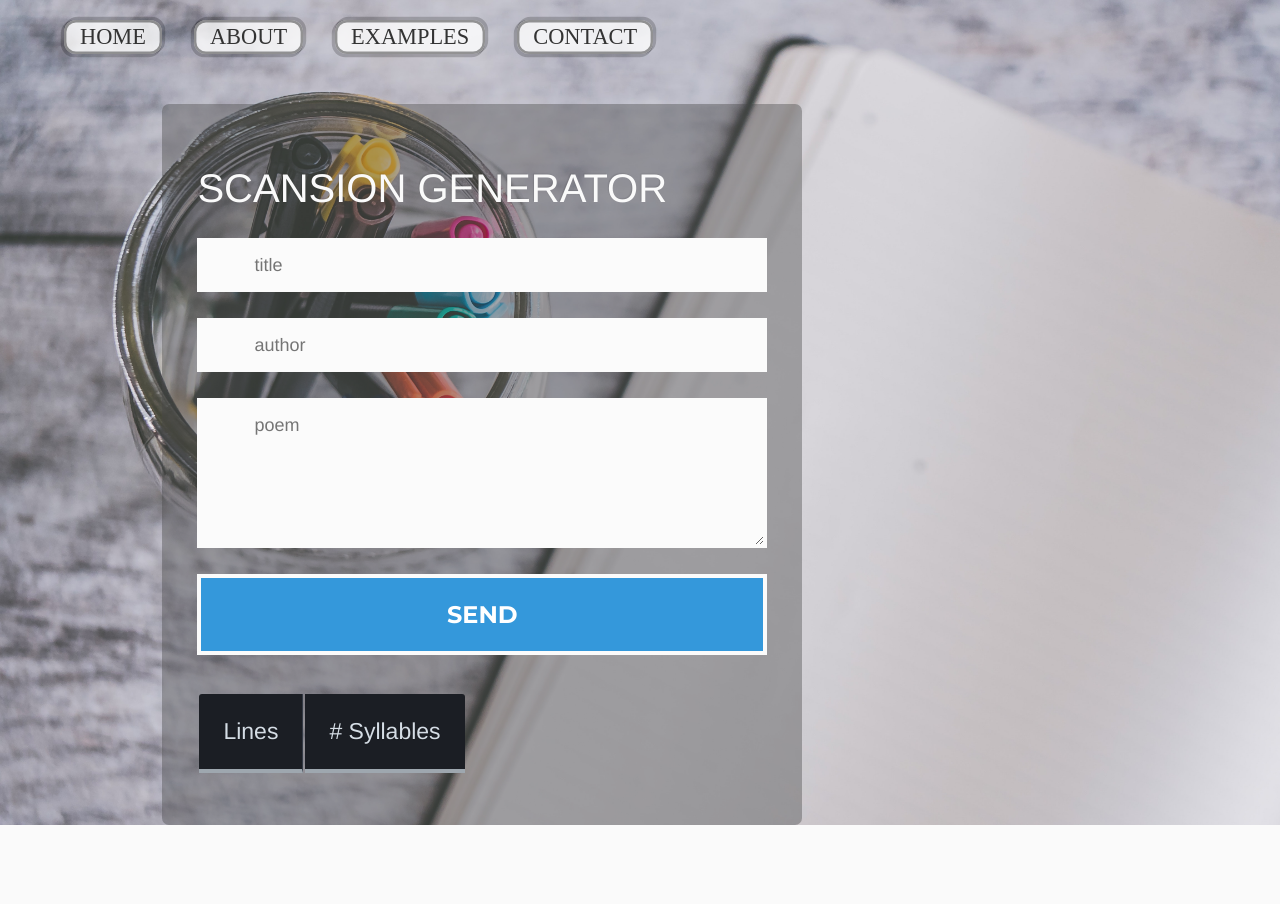
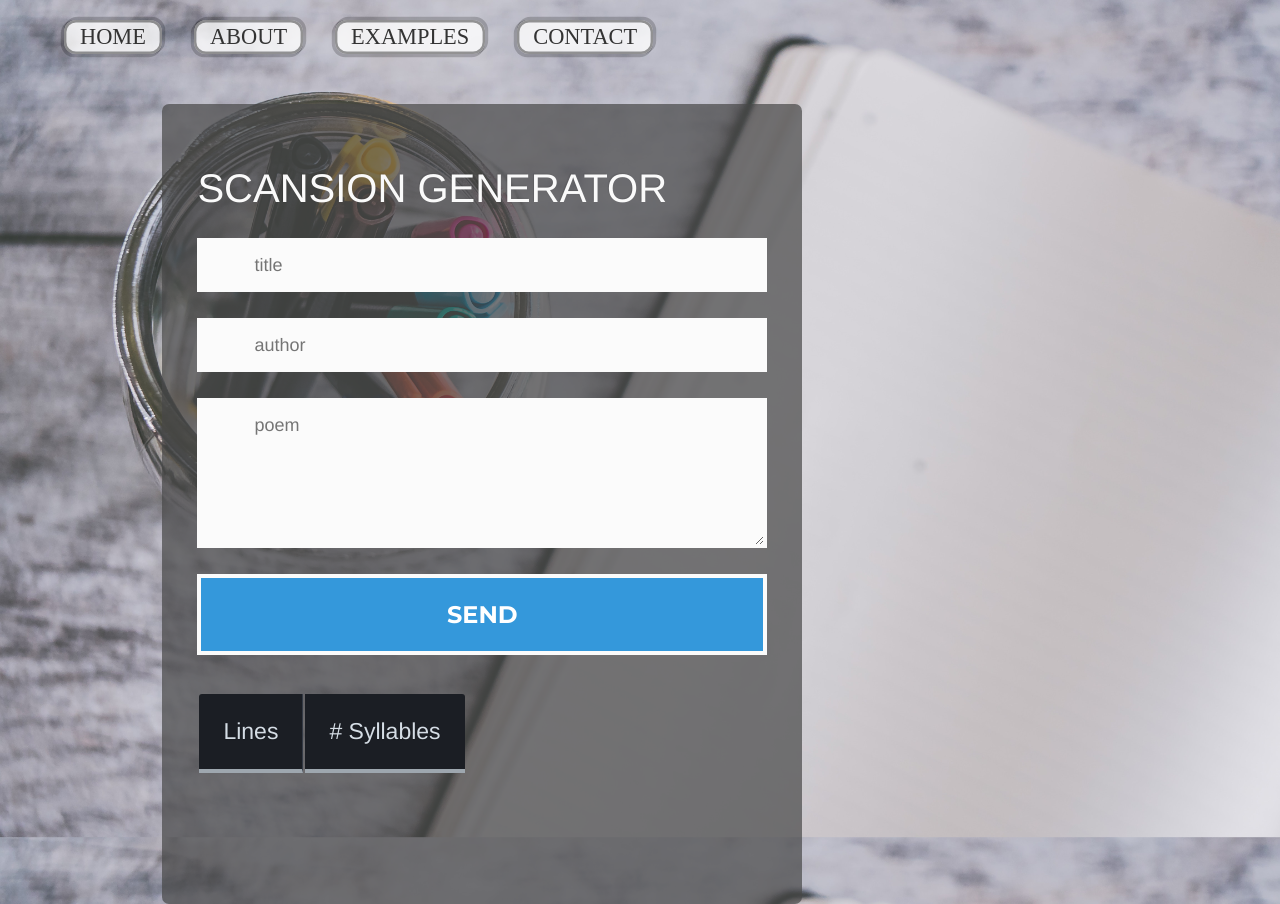
Before and after one commit to sbtries/scansiongenerator, a Flask app: page / in a window 1280 px wide. Shown: the part 16-920 px from the top of the page. Before the commit the page ends 841 px from the top, so only its background shows below. Run offline with Flask 2, Linux system fonts and the light colour scheme; lists and menus that the app fills with data are empty.

Commit message:
height for form-div

```diff
--- a/static/styles/style.css
+++ b/static/styles/style.css
@@ -18,12 +18,16 @@ html{   background:url('pexels.jpg') no-repeat center center fixed;;
 
 #form-main{
 	width:100%;
+	height: 100%;
 	float:left;
 	padding-top:0px;
 }
-
+/* style="width: 100%; height:100vh;" */
 #form-div {
-	background-color:rgba(72,72,72,0.4);
+	height: 100vh;
+	width: 100%;
+	overflow: scroll;
+	background-color:rgba(72,72,72,0.7);
 	padding-left:35px;
 	padding-right:35px;
 	padding-top:35px;
@@ -247,11 +251,11 @@ input:focus, textarea:focus {
 
   td {
 	background:#FFFFFF;
-	padding:20px;
+	padding:2px;
 	text-align:left;
 	vertical-align:middle;
 	font-weight:300;
-	font-size:18px;
+	font-size:12px;
 	text-shadow: -1px -1px 1px rgba(0, 0, 0, 0.1);
 	border-right: 1px solid #C1C3D1;
   }
```
